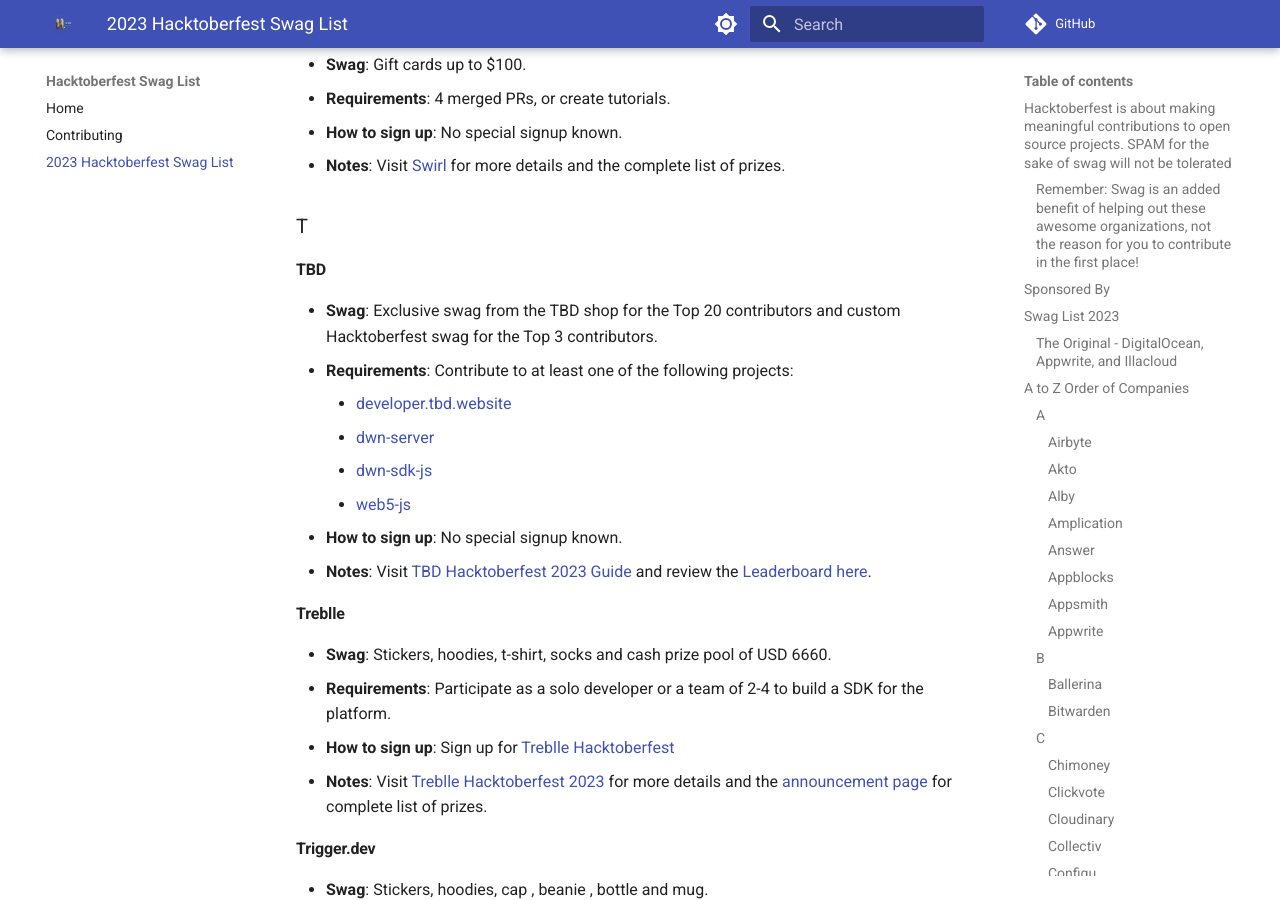
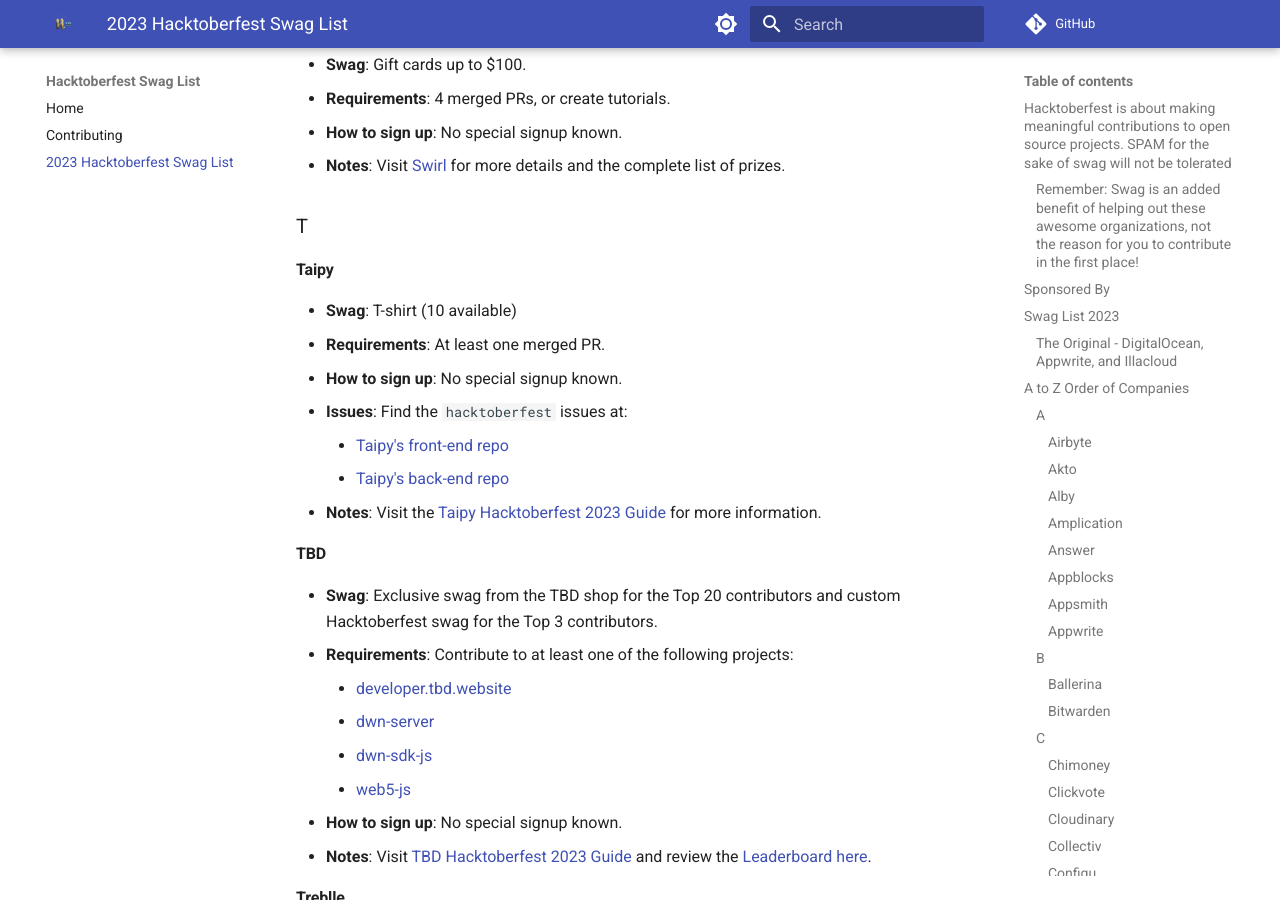
Before and after one commit to crweiner/hacktoberfest-swag-list, an MkDocs documentation site: the page built from docs/list.md, in a window 1280 px wide and 900 px high, scrolled down 19884 px. Built offline with MkDocs 1.6.1 and Material for MkDocs 9.7.7, drawn with Linux system fonts in a browser that asks for light colours; plug-ins that fetch from the network failed and are left out; comment, search, counter and statistics services are not loaded.

Commit message:
Added Taipy to the Hacktoberfest Swag List (#839)
* Added Taipy to the Hacktoberfest Swag List

* format code issue fix

* Adjust Taipy

---------

Co-authored-by: Chandler Weiner <chandler@chandlerweiner.com>

```diff
--- a/docs/list.md
+++ b/docs/list.md
@@ -651,6 +651,16 @@
 
 ### T
 
+#### **Taipy**
+
+- **Swag**: T-shirt (10 available)
+- **Requirements**: At least one merged PR.
+- **How to sign up**: No special signup known.
+- **Issues**: Find the `hacktoberfest` issues at:
+    - [Taipy's front-end repo](https://github.com/Avaiga/taipy-gui)
+    - [Taipy's back-end repo](https://github.com/Avaiga/taipy-core)
+- **Notes**: Visit the [Taipy Hacktoberfest 2023 Guide](https://github.com/Avaiga/taipy/issues/330) for more information.
+
 #### **TBD**
 
 - **Swag**: Exclusive swag from the TBD shop for the Top 20 contributors and custom Hacktoberfest swag for the Top 3 contributors.
```
